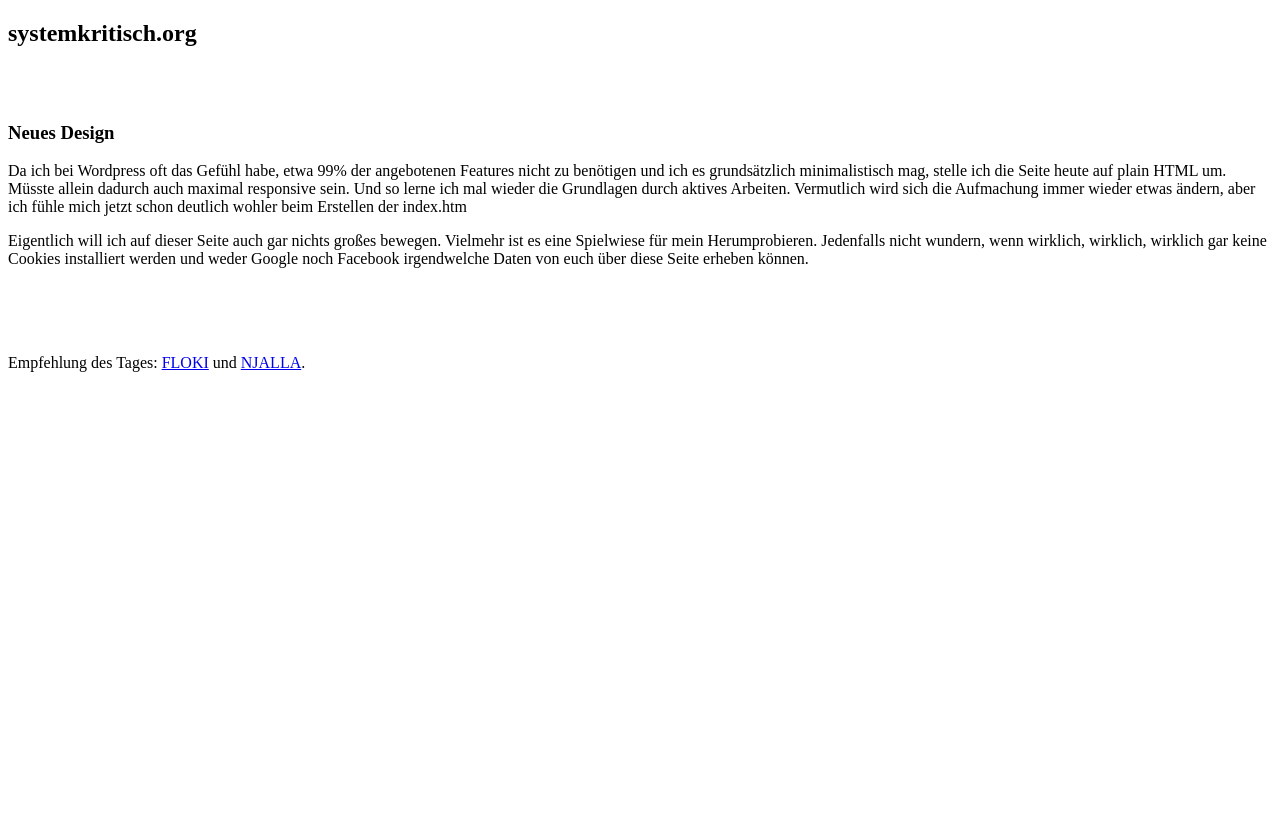
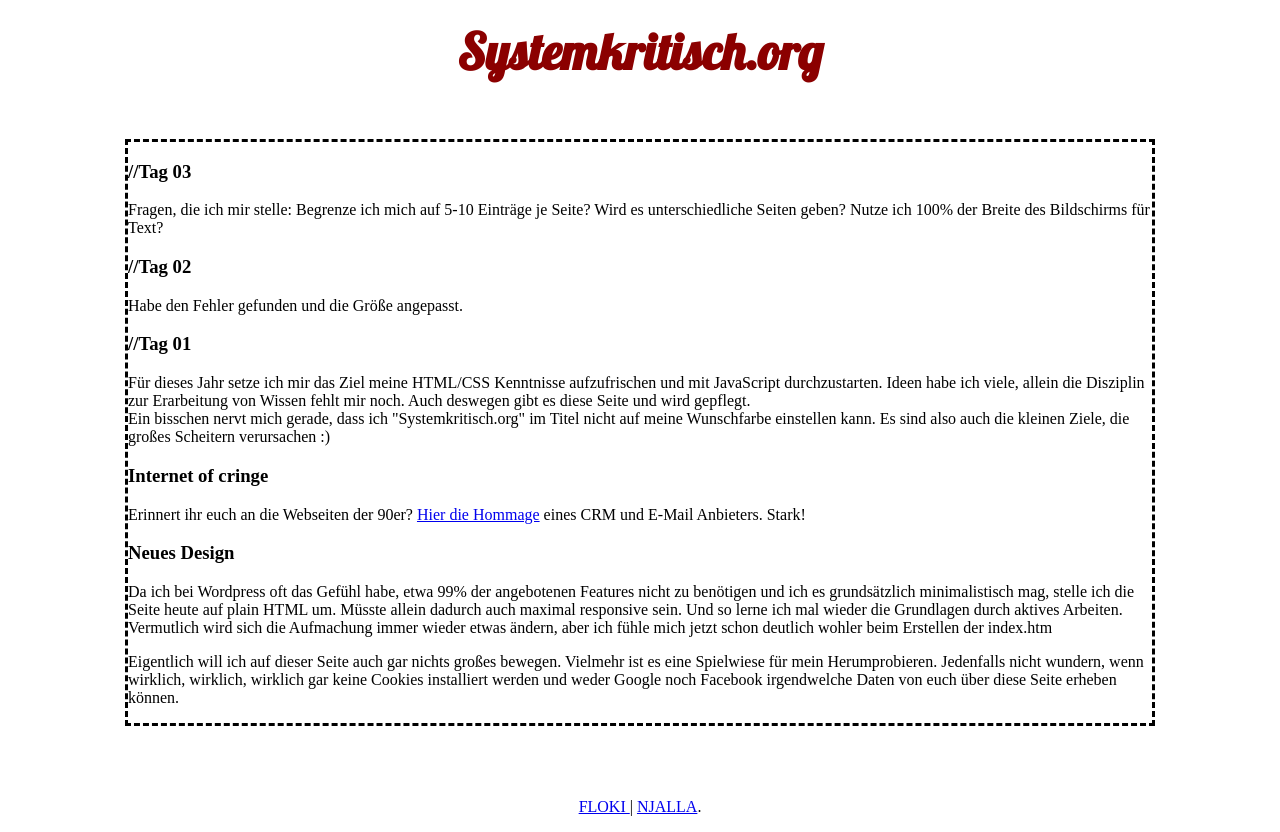
Before and after one commit to k0nfus/hello-world, a plain HTML site: page index.htm in a window 1280 px wide. Before the commit the page ends 800 px from the top, so only its background shows below. Drawn offline with Linux system fonts and the light colour scheme.

Commit message:
Update index.htm

```diff
--- a/index.htm
+++ b/index.htm
@@ -1,4 +1,26 @@
 <!doctype html>
+<link href="https://fonts.googleapis.com/css?family=Lobster" rel="stylesheet" type="text/css">
+<style>
+body {
+     margin: 0;
+     padding: 0;
+     text-align: center;
+}
+#main_container {
+
+}
+  h2 {
+    font-family: Lobster;
+	text-align:center;
+	  }
+    #blogbox {
+        width:1024px;
+	border-style: dashed;
+    	margin: 0 auto;
+   	text-align: left;
+    }
+</style>
+
 <head>
 <html lang="de"><meta charset="utf-8">
 <title>systemkritisch.org</title>
@@ -7,15 +29,29 @@
 
 <body>
 
-<h2><a href="https://systemkritisch.org" style="text-decoration:none;color:black">systemkritisch.org</a></h2>
+<h2><a href="https://systemkritisch.org" style="text-decoration:none;color:DarkRed;font-size:50px;">Systemkritisch.org</a></h2>
 <br><br>
 
 	<! -- Blog -- >
+<div id=blogbox>
+<h3>//Tag 03</h3>
+<p>Fragen, die ich mir stelle: Begrenze ich mich auf 5-10 Einträge je Seite? Wird es unterschiedliche Seiten geben? Nutze ich 100% der Breite des Bildschirms für Text?</p>
+
+<h3>//Tag 02</h3>
+<p>Habe den Fehler gefunden und die Größe angepasst.</p>
+
+<h3>//Tag 01</h3>
+<p>Für dieses Jahr setze ich mir das Ziel meine HTML/CSS Kenntnisse aufzufrischen und mit JavaScript durchzustarten. Ideen habe ich viele, allein die Disziplin zur Erarbeitung von Wissen fehlt mir noch. Auch deswegen gibt es diese Seite und wird gepflegt.<br>
+Ein bisschen nervt mich gerade, dass ich "Systemkritisch.org" im Titel nicht auf meine Wunschfarbe einstellen kann. Es sind also auch die kleinen Ziele, die großes Scheitern verursachen :) </p>
+
+<h3>Internet of cringe</h3>
+<p>Erinnert ihr euch an die Webseiten der 90er? <a href=https://90s.wobaka.com/>Hier die Hommage</a> eines CRM und E-Mail Anbieters. Stark!</p>
 
 <h3>Neues Design</h3>
 <p>Da ich bei Wordpress oft das Gefühl habe, etwa 99% der angebotenen Features nicht zu benötigen und ich es grundsätzlich minimalistisch mag, stelle ich die Seite heute auf plain HTML um. Müsste allein dadurch auch maximal responsive sein. Und so lerne ich mal wieder die Grundlagen durch aktives Arbeiten. Vermutlich wird sich die Aufmachung immer wieder etwas ändern, aber ich fühle mich jetzt schon deutlich wohler beim Erstellen der index.htm</p>
 <p>Eigentlich will ich auf dieser Seite auch gar nichts großes bewegen. Vielmehr ist es eine Spielwiese für mein Herumprobieren. Jedenfalls nicht wundern, wenn wirklich, wirklich, wirklich gar keine Cookies installiert werden und weder Google noch Facebook irgendwelche Daten von euch über diese Seite erheben können.</p>
-
+</div>
+<div id=right> <br> </div>
 </body>
 <br><br><br>
-<p>Empfehlung des Tages: <a href="https://www.flokinet.is" target="_blank">FLOKI</a> und <a href="https://www.njal.la" target="_blank">NJALLA</a>.</p>
+<a href="https://www.flokinet.is" target="_blank">FLOKI </a> | <a href="https://www.njal.la" target="_blank"> NJALLA</a>.</p>
```
